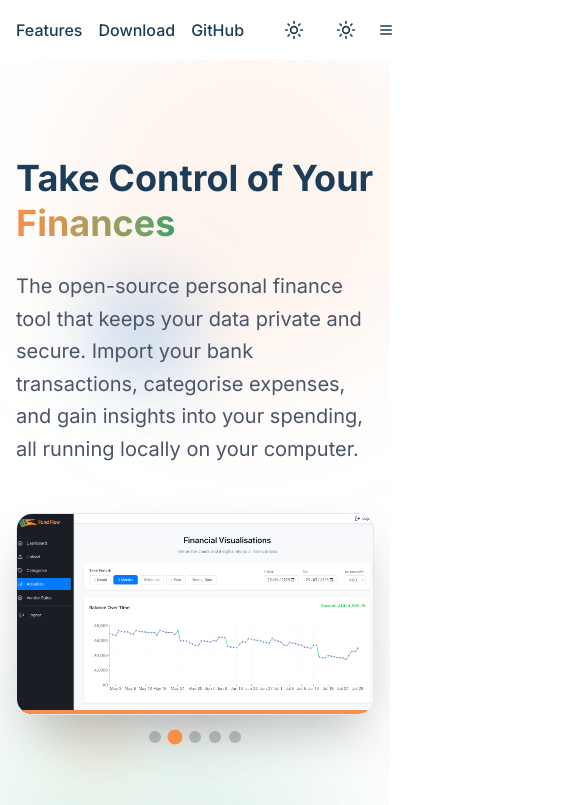
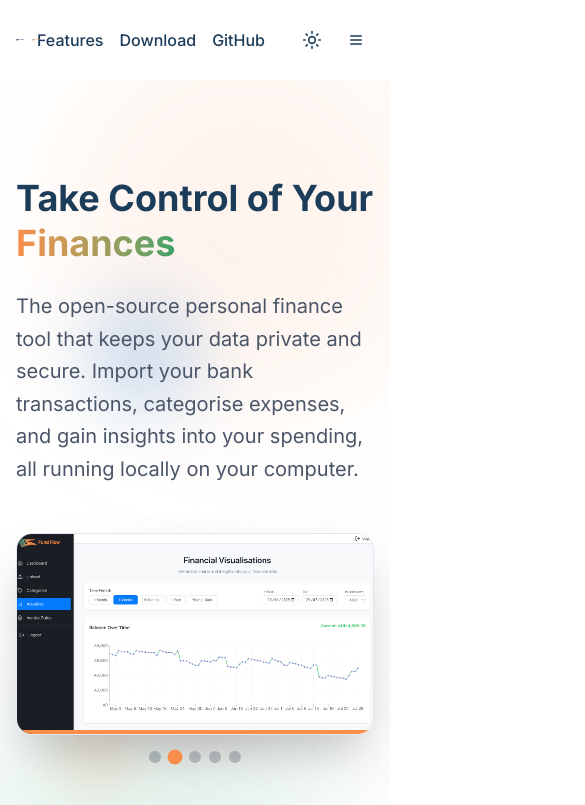
Before and after one commit to snorj/fundflow-landing, a Next.js app: page / in a window 390 px wide. Shown: the top 805 px of the page, 585 px wide, since content can reach past the window. Built offline with nearby package versions, Linux system fonts and the light colour scheme.

Commit message:
Improved mobile responsiveness.

```diff
--- a/app/globals.css
+++ b/app/globals.css
@@ -219,6 +219,13 @@
     display: flex;
     justify-content: space-between;
     align-items: center;
+    min-height: 60px;
+}
+
+@media (max-width: 768px) {
+    .nav {
+        min-height: 56px;
+    }
 }
 
 .logo {
@@ -226,11 +233,13 @@
     align-items: center;
     gap: 0.5rem;
     flex-shrink: 0;
+    position: relative;
 }
 
 .logo img {
     max-width: 100%;
     height: auto;
+    display: block;
 }
 
 .nav-links {
--- a/components/header.tsx
+++ b/components/header.tsx
@@ -27,7 +27,7 @@ export function Header() {
               alt="FundFlow Logo"
               width={120}
               height={40}
-              className="h-8 sm:h-10 w-auto dark:hidden"
+              className="h-8 sm:h-10 w-auto block dark:hidden"
               priority
             />
             <Image
@@ -52,11 +52,13 @@ export function Header() {
                 {item.name}
               </Link>
             ))}
-            <ThemeToggle />
+            <div className="hidden md:block">
+              <ThemeToggle />
+            </div>
           </div>
 
           {/* Mobile Navigation */}
-          <div className="md:hidden flex items-center gap-1 sm:gap-2">
+          <div className="flex md:hidden items-center gap-2">
             <ThemeToggle />
             <Sheet open={isOpen} onOpenChange={setIsOpen}>
               <SheetTrigger asChild>
```
